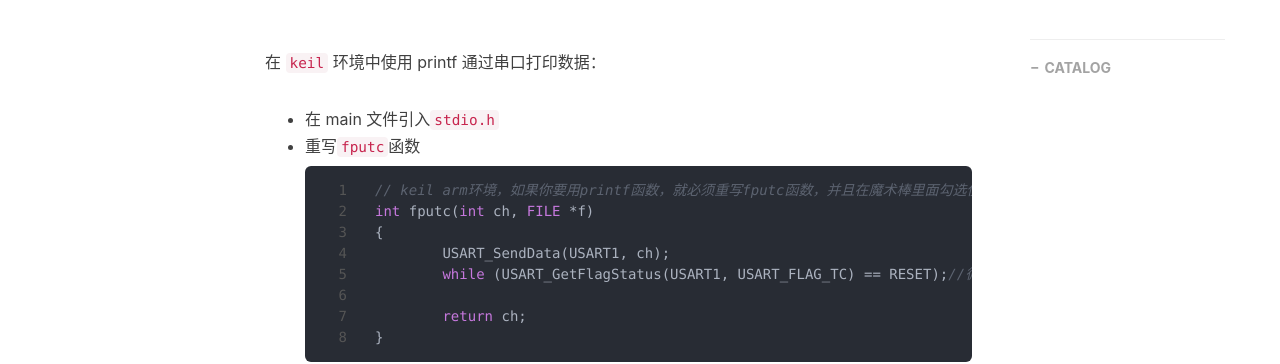
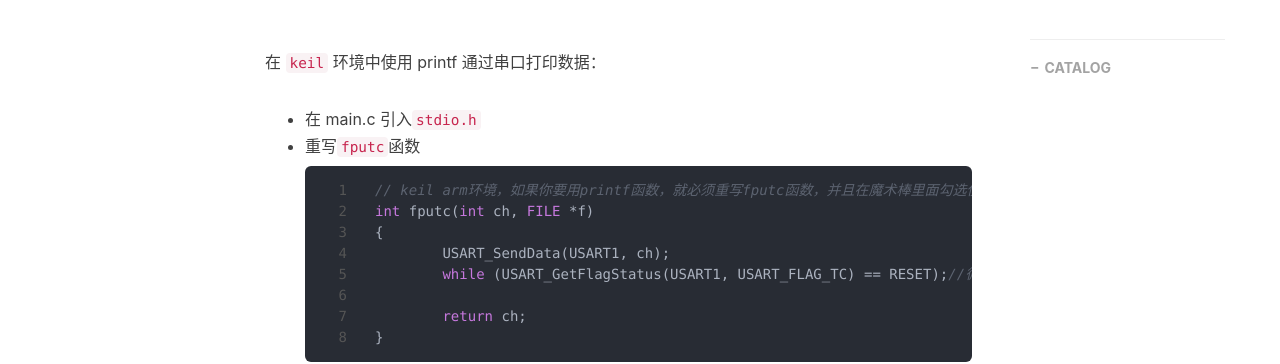
Before and after one commit to EchoZap/Huxpro_Blog, a Jekyll site: the page built from _posts/2024-10-08-「platformIO」printf 重映像、串口打印数据.md, in a window 1280 px wide. Shown: the part 317-681 px from the top of the page. Built offline with Jekyll 4.4.1, drawn with Linux system fonts in a browser that asks for light colours; nearby versions of some CDN libraries; comment, search, counter and statistics services are not loaded.

Commit message:
Update 2024-10-08-「platformIO」printf 重映像、串口打印数据.md

````diff
--- a/_posts/2024-10-08-「platformIO」printf 重映像、串口打印数据.md
+++ b/_posts/2024-10-08-「platformIO」printf 重映像、串口打印数据.md
@@ -9,7 +9,7 @@ tags:
 
 在 `keil` 环境中使用 printf 通过串口打印数据：
 
-- 在 main 文件引入`stdio.h`
+- 在 main.c 引入`stdio.h`
 - 重写`fputc`函数
 
   ```c
````
